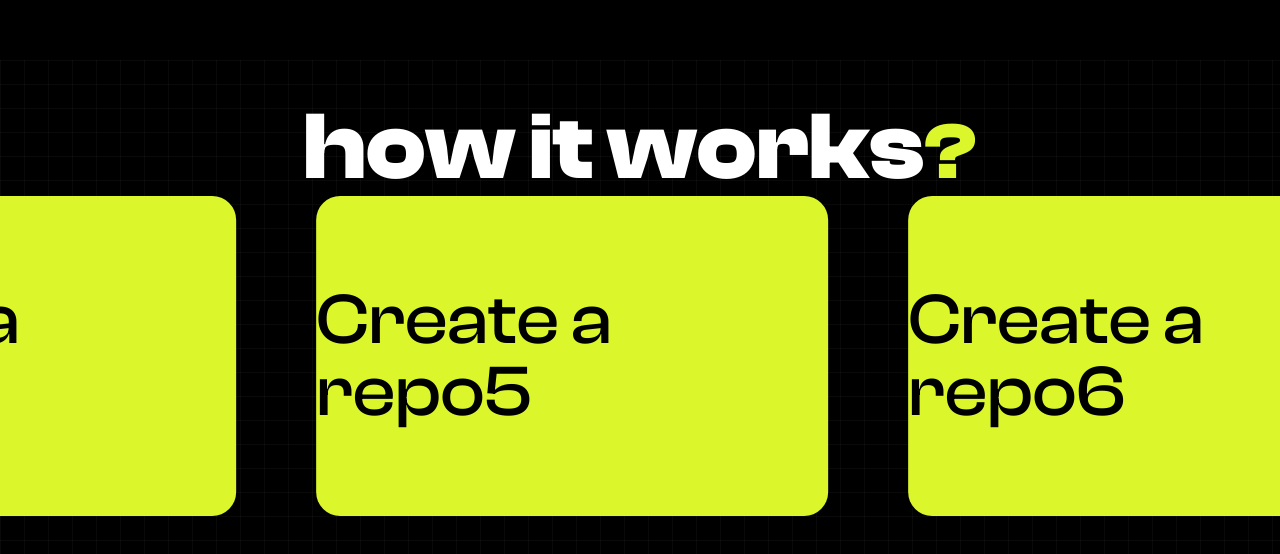
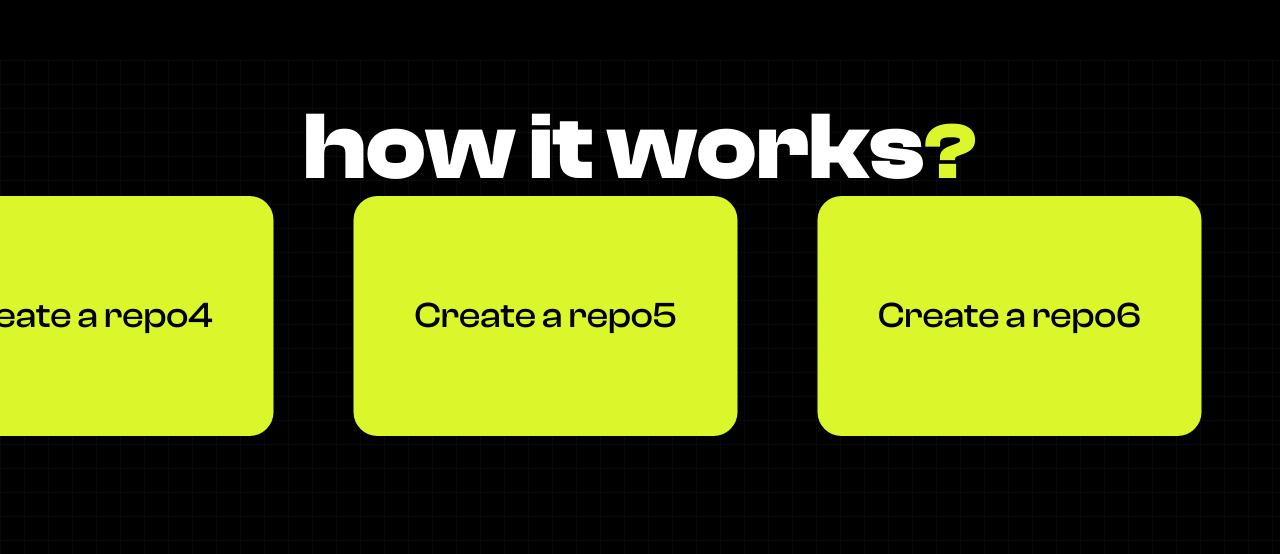
Before and after one commit to joelk9895/hacknight, a Next.js app: page /pages/landing in a window 1280 px wide. Shown: the part 7140-7694 px from the top of the page. Built offline with nearby package versions, Linux system fonts and the light colour scheme.

Commit message:
Structure

```diff
--- a/app/pages/landing/timeline/Timeline.tsx
+++ b/app/pages/landing/timeline/Timeline.tsx
@@ -10,7 +10,7 @@ export default function Timeline() {
   });
 
   const y = useSpring(scrollYProgress, { stiffness: 400, damping: 90 });
-  const x = useTransform(scrollYProgress, [0, 1], ["50%", "-195%"]);
+  const x = useTransform(scrollYProgress, [0, 1], ["50%", "-145%"]);
 
   return (
     <section
@@ -22,23 +22,23 @@ export default function Timeline() {
           how it works<span className="text-[#DBF72C] text-[5rem]">?</span>
         </h1>
         <motion.div className="flex gap-[5rem]" style={{ x }}>
-          <div className="flex min-w-[90vw] h-[90vh] bg-[#DBF72C] rounded-3xl items-center justify-center md:min-w-[40vw] md:h-[40vh]">
-            <h4 className="text-7xl font-medium">Create a repo1</h4>
+          <div className="flex min-w-[90vw] h-[90vh] bg-[#DBF72C] rounded-3xl items-center justify-center md:min-w-[30vw] md:h-[30vh]">
+            <h4 className="text-4xl font-medium">Create a repo1</h4>
           </div>
-          <div className="flex min-w-[90vw] h-[90vh] bg-[#DBF72C] rounded-3xl items-center justify-center md:min-w-[40vw] md:h-[40vh]">
-            <h4 className="text-7xl font-medium">Create a repo2</h4>
+          <div className="flex min-w-[90vw] h-[90vh] bg-[#DBF72C] rounded-3xl items-center justify-center md:min-w-[30vw] md:h-[30vh]">
+            <h4 className="text-4xl font-medium">Create a repo2</h4>
           </div>
-          <div className="flex min-w-[90vw] h-[90vh] bg-[#DBF72C] rounded-3xl items-center justify-center md:min-w-[40vw] md:h-[40vh]">
-            <h4 className="text-7xl font-medium">Create a repo3</h4>
+          <div className="flex min-w-[90vw] h-[90vh] bg-[#DBF72C] rounded-3xl items-center justify-center md:min-w-[30vw] md:h-[30vh]">
+            <h4 className="text-4xl font-medium">Create a repo3</h4>
           </div>
-          <div className="flex min-w-[90vw] h-[90vh] bg-[#DBF72C] rounded-3xl items-center justify-center md:min-w-[40vw] md:h-[40vh]">
-            <h4 className="text-7xl font-medium">Create a repo4</h4>
+          <div className="flex min-w-[90vw] h-[90vh] bg-[#DBF72C] rounded-3xl items-center justify-center md:min-w-[30vw] md:h-[30vh]">
+            <h4 className="text-4xl font-medium">Create a repo4</h4>
           </div>
-          <div className="flex min-w-[90vw] h-[90vh] bg-[#DBF72C] rounded-3xl items-center justify-center md:min-w-[40vw] md:h-[40vh]">
-            <h4 className="text-7xl font-medium">Create a repo5</h4>
+          <div className="flex min-w-[90vw] h-[90vh] bg-[#DBF72C] rounded-3xl items-center justify-center md:min-w-[30vw] md:h-[30vh]">
+            <h4 className="text-4xl font-medium">Create a repo5</h4>
           </div>
-          <div className="flex min-w-[90vw] h-[90vh] bg-[#DBF72C] rounded-3xl items-center justify-center md:min-w-[40vw] md:h-[40vh]">
-            <h4 className="text-7xl font-medium">Create a repo6</h4>
+          <div className="flex min-w-[90vw] h-[90vh] bg-[#DBF72C] rounded-3xl items-center justify-center md:min-w-[30vw] md:h-[30vh]">
+            <h4 className="text-4xl font-medium">Create a repo6</h4>
           </div>
         </motion.div>
       </div>
```
